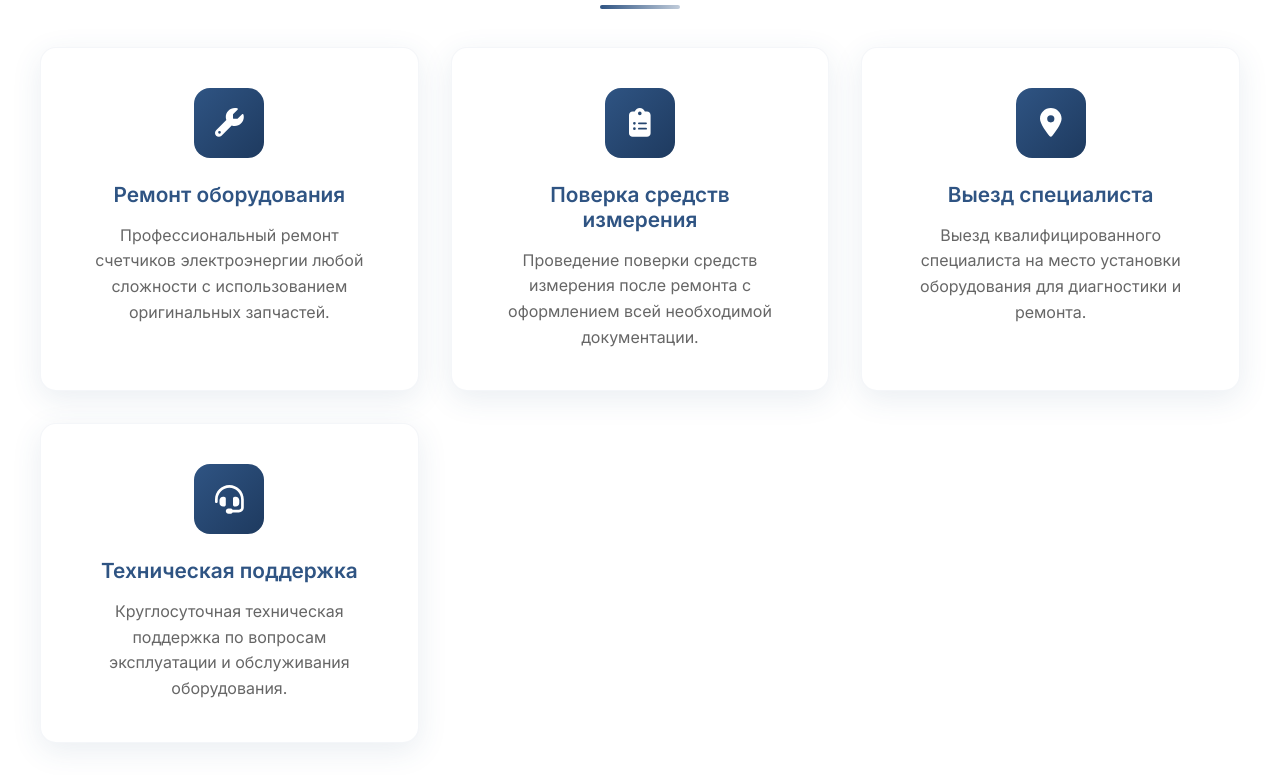
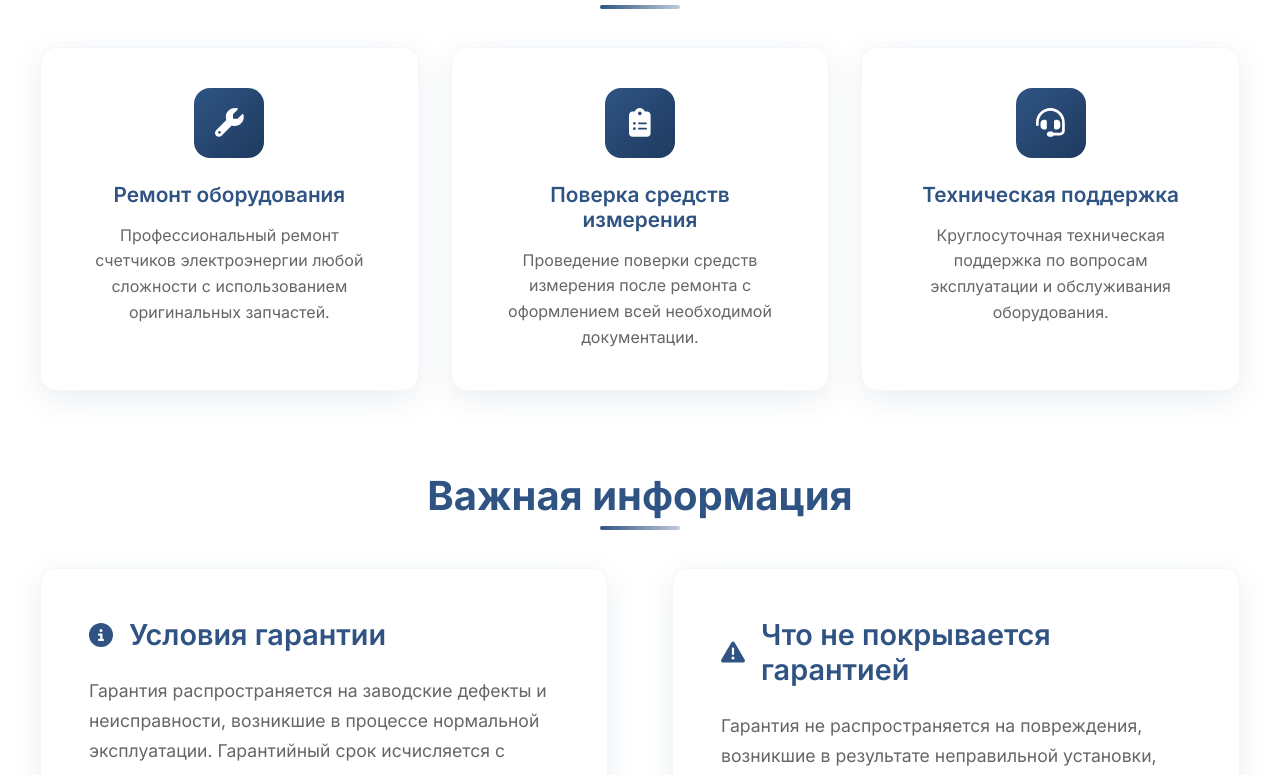
Before and after one commit to burkovmu/stroyen, a React (Vite) app: page /warranty in a window 1280 px wide. Shown: the part 1236-2011 px from the top of the page. Built offline with nearby package versions, Linux system fonts and the light colour scheme.

Commit message:
Обновить контент страниц гарантий, оплаты и доставки

```diff
--- a/src/DeliveryPage.jsx
+++ b/src/DeliveryPage.jsx
@@ -491,7 +491,7 @@ function DeliveryPage() {
             <OptionFeatures>
               <OptionFeature>
                 <FontAwesomeIcon icon={faCheckCircle} />
-                Доставка в течение 24 часов
+                Отправка в течение 24 часов
               </OptionFeature>
               <OptionFeature>
                 <FontAwesomeIcon icon={faCheckCircle} />
--- a/src/HomePage.jsx
+++ b/src/HomePage.jsx
@@ -2418,7 +2418,7 @@ function HomePage() {
             </AdvantageIcon>
             <AdvantageTitle>Гарантия качества</AdvantageTitle>
             <AdvantageDescription>
-              Все счетчики проходят тщательную проверку и имеют официальную гарантию производителя сроком до 5 лет
+              Все счетчики проходят тщательную проверку и имеют официальную гарантию производителя
             </AdvantageDescription>
           </AdvantageCard>
 
--- a/src/PaymentPage.jsx
+++ b/src/PaymentPage.jsx
@@ -468,20 +468,20 @@ function PaymentPage() {
               <MethodTitle>Безналичный расчет</MethodTitle>
             </MethodHeader>
             <MethodDescription>
-              Оплата по счету для юридических лиц и ИП. Работаем с НДС и без НДС.
+              Оплата по счету для юридических лиц. Работаем в рамках вашей налоговой системы.
             </MethodDescription>
             <MethodFeatures>
+              <MethodFeature>
+                <FontAwesomeIcon icon={faCheckCircle} />
+                Договор
+              </MethodFeature>
               <MethodFeature>
                 <FontAwesomeIcon icon={faCheckCircle} />
                 Счет на оплату
               </MethodFeature>
               <MethodFeature>
                 <FontAwesomeIcon icon={faCheckCircle} />
-                НДС и без НДС
-              </MethodFeature>
-              <MethodFeature>
-                <FontAwesomeIcon icon={faCheckCircle} />
-                Договор поставки
+                Закрывающие документы
               </MethodFeature>
             </MethodFeatures>
           </PaymentMethodCard>
@@ -535,7 +535,7 @@ function PaymentPage() {
             </ProcessIcon>
             <ProcessTitle>Подтверждение</ProcessTitle>
             <ProcessDescription>
-              Получаете подтверждение оплаты и документы на email или SMS.
+              Получаете подтверждение оплаты и документы на email или в ЭДО.
             </ProcessDescription>
           </ProcessCard>
         </ProcessGrid>
--- a/src/WarrantyPage.jsx
+++ b/src/WarrantyPage.jsx
@@ -507,21 +507,6 @@ function WarrantyPage() {
             viewport={{ once: true }}
           >
             <ServiceIcon>
-              <FontAwesomeIcon icon={faMapMarkerAlt} />
-            </ServiceIcon>
-            <ServiceTitle>Выезд специалиста</ServiceTitle>
-            <ServiceDescription>
-              Выезд квалифицированного специалиста на место установки оборудования для диагностики и ремонта.
-            </ServiceDescription>
-          </ServiceCard>
-
-          <ServiceCard
-            initial={{ opacity: 0, y: 30 }}
-            whileInView={{ opacity: 1, y: 0 }}
-            transition={{ duration: 0.6, delay: 0.3 }}
-            viewport={{ once: true }}
-          >
-            <ServiceIcon>
               <FontAwesomeIcon icon={faHeadset} />
             </ServiceIcon>
             <ServiceTitle>Техническая поддержка</ServiceTitle>
```
